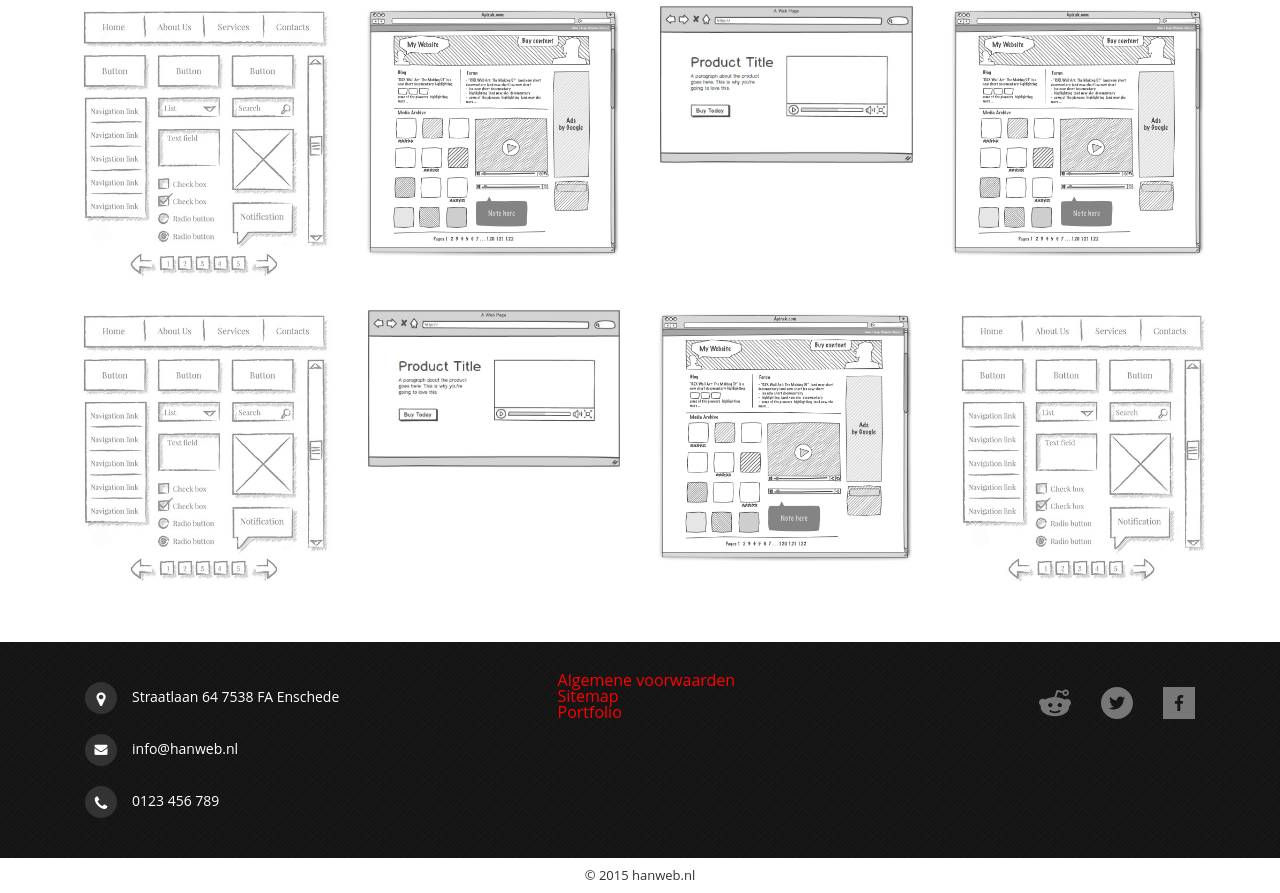
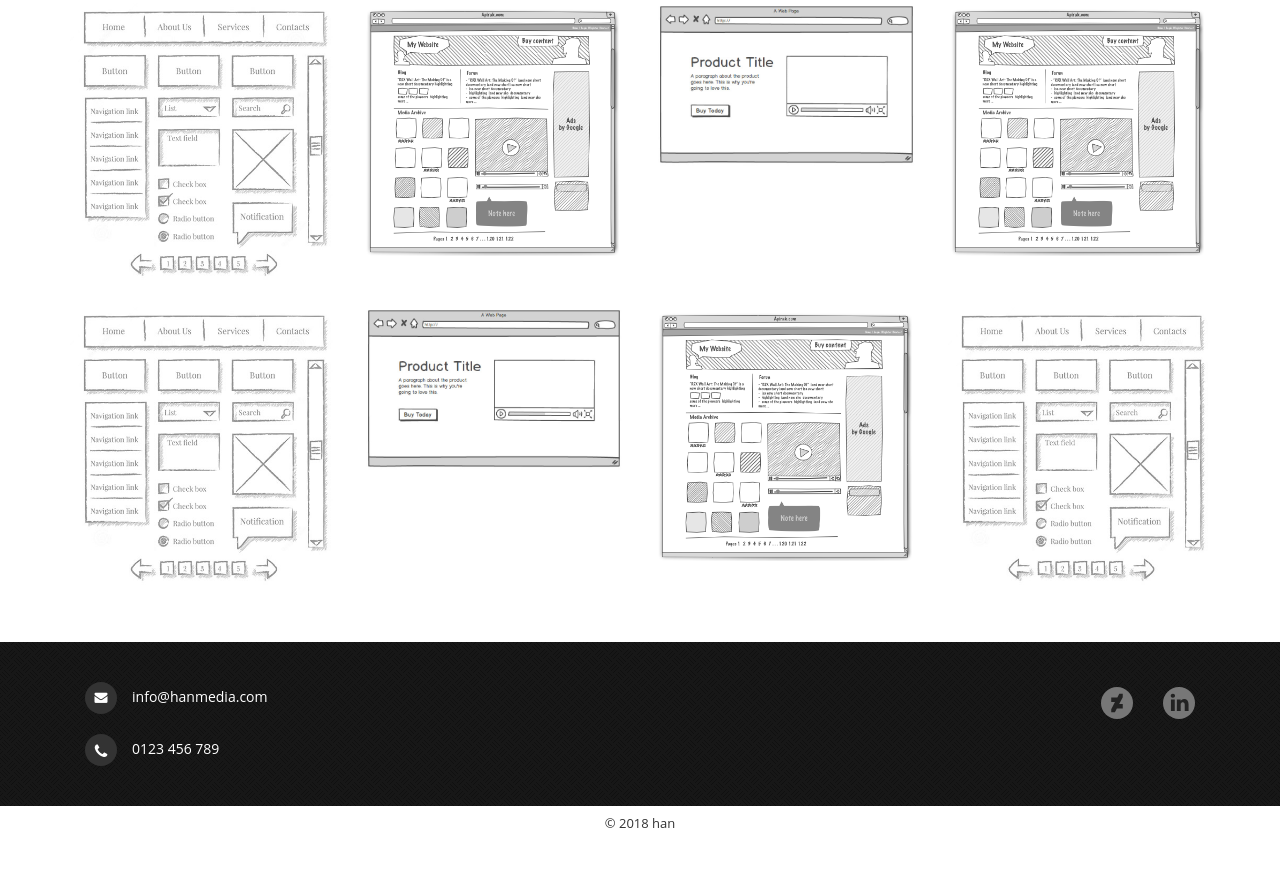
Before and after one commit to haniebal/portfolio, a plain HTML site: page portfolio.html in a window 1280 px wide. Shown: the part 798-1691 px from the top of the page. After the commit the page ends 1639 px from the top, so only its background shows below. Drawn offline with Linux system fonts and the light colour scheme; some packages are replaced by stand-ins of ours.

Commit message:
Add files via upload

```diff
--- a/portfolio.html
+++ b/portfolio.html
@@ -6,7 +6,7 @@
     <meta name="viewport" content="initial-scale=1.0, user-scalable=no" />
     <meta name="description" content="">
     <meta name="author" content="">
-    <title>Han Web</title>
+    <title>Han Media</title>
     <link rel="shortcut icon" href="img/favicon.ico"/>
     <link rel="stylesheet" href="css/bootstrap.css">
     <link rel="stylesheet" href="css/style.css" type="text/css">
@@ -26,17 +26,25 @@
             <span class="icon-bar"></span>
             <span class="icon-bar"></span>
           </button>
-          <a class="navbar-brand" href="index.html">
-            <svg version="1.1" x="0px" y="0px" width="325px" height="42px" viewBox="0 0 416.902 65.23" enable-background="new 0 0 426.5 75" xml:space="preserve">
-              <path class="h" d="M0 0l48.211 7.076L7.032 48.255V27.36H111.09L83.729 0l-65.231 65.23h92.92l-60.996-5.94 -14.479-1.41 47.861-47.861 10.31 10.311H0v44.902L65.232 0H0"/><path class="letters" d="M150.669 65.231h-10.252V0h10.252v27.955h11.647V0h10.438v65.23h-10.438V37.272h-11.647V65.231z"/><path class="letters" d="M218.043 65.231h-10.346l-1.77-11.834h-12.58l-1.771 11.834h-9.412L192.603 0h15.004L218.043 65.231zM194.653 44.543h9.877l-4.846-32.988h-0.186L194.653 44.543z"/><path class="letters" d="M313.931 30.471h-0.185l-3.637 34.76h-14.07L288.771 0h9.974l5.402 51.438h0.188L309.18 0h9.878l5.031 51.811h0.187L329.494 0h8.944l-7.269 65.23h-13.604L313.931 30.471z"/><path class="letters" d="M358.102 27.487h14.071v9.322h-14.071V55.91h17.706v9.319H347.85V0h27.958v9.317h-17.706V27.487L358.102 27.487z"/><path class="letters" d="M415.878 15.002v2.331c0 6.707-2.051 10.902-6.616 13.045v0.187c5.497 2.143 7.642 6.989 7.642 13.887v5.31c0 10.064-5.313 15.471-15.563 15.471h-16.122V0h15.47C411.312 0 415.878 4.937 415.878 15.002zM395.469 9.318v17.24h4.009c3.819 0 6.15-1.678 6.15-6.896v-3.635c0-4.659-1.586-6.709-5.218-6.709H395.469zM395.469 35.877v20.034h5.871c3.449 0 5.313-1.584 5.313-6.429v-5.686c0-6.058-1.957-7.92-6.616-7.92H395.469z"/><path class="letters" d="M236.865 17.983h-0.186v47.248h-9.227V0h12.859l10.343 39.046h0.188V0h9.133v65.23h-10.531L236.865 17.983z"/>
-            </svg>
-            <img src="img/imageLogo.png">
-        	</a>
+          <a class="navbar-brand draw-animation" href="#">
+          <svg version="1.1" x="0px" y="0px" width="62.834px" height="65px" viewBox="0 0 62.834 65" enable-background="new 0 0 62.834 65" xml:space="preserve">
+          <polygon class="ani"  fill="#161413" points="29.948,2.941 0.094,62.06 0.094,65 62.153,65 62.153,62.06 "/>
+          <rect  x="0" fill="#352F2C" width="62" height="62"/>
+          <path class="ani" fill="#890E0E" d="M38.992,13.235L36.418,31.03h-9.044l-2.059-20.147l-14.342-0.634L6.084,20.634v2.941l7.342-7.36h9.01V31
+            l-9.474,3.338L6.084,54.94v2.94h5.951h7.497l8.855-8.854v-2.942l-1.676-4.761l1.676-4.373h5.472l2.044,5.99l-2.044,11.794v2.941
+            l17.414,0.016l4.89-4.901v-2.94l-18.421,1.325l2.068-14.225h5.313l11.039-11.066v-2.941l-4.377-12.062L38.992,13.235z
+             M24.433,47.575l-14.265,4.337l1.867-7.395l7.548-7.566h2.853L24.433,47.575z M50.211,23.425L42.654,31h-2.844v-9.62l5.369-5.37
+            h5.031V23.425z"/>
+          <path  fill="#FF0000" d="M50.211,7.119h-7.497l-8.854,8.855v12.084h-5.472V13.274v-2.029V7.323L10.973,7.307l-4.889,4.901v8.426
+            l7.342-7.36h9.01v14.785h-5.322L6.084,39.114v9.875v5.951h5.951h7.497l8.855-8.855V34.009h5.472v14.776v2.03v3.92l17.414,0.017
+            l4.89-4.901v-8.425l-7.344,7.359h-9.009V34.009h5.313l11.039-11.064V13.07V7.119H50.211z M22.437,43.62l-5.369,5.369h-5.032v-7.415
+            l7.548-7.565h2.853V43.62z M50.211,20.483l-7.557,7.575h-2.844v-9.619l5.369-5.37h5.031V20.483z"/>
+          </svg>
+          </a>
         </div>
         <div class="collapse navbar-collapse" id="myNavbar">
           <ul class="nav navbar-nav navbar-right">
-            <li><a href="index.html">Home</a></li>
-            <li><a href="#">Portfolio</a></li>
+            <li><a href="portfolio.html">Portfolio</a></li>
             <li><a href="contact.html">Contact</a></li>
           </ul>
         </div>
@@ -50,13 +58,13 @@
       </ol>
       <div class="carousel-inner" role="listbox">
         <div class="item active">
-          <img src="img/camping1.jpg" alt="Chania">
+          <img src="img/spikeShip.png" alt="SpaceShip">
         </div>
         <div class="item">
-          <img src="img/camping2.jpg" alt="Chania">
+          <img src="img/robot_background_by_hanieball-d5l5mcy.png" alt="Robot">
         </div>
         <div class="item">
-          <img src="img/stock1.jpg" alt="Flower">
+          <img src="img/gameScreen.png" alt="VideoGame">
         </div>
       </div>
       <a class="left carousel-control" href="#myCarousel" role="button" data-slide="prev">
@@ -73,7 +81,7 @@
         <div class="row"> <!-- Page Heading -->
             <div class="col-lg-12">
                 <h1 class="page-header">Portfolio
-                    <small>Projecten van Han Web</small>
+                    <small>Projecten van Han Media</small>
                 </h1>
             </div>
         </div> <!-- /.row -->
@@ -145,49 +153,35 @@
         </div> <!-- /.row -->
       </div>
     </div>
+    </div>
     <div class="container-fluid footer"> <!-- Footer -->
       <div class="container">
         <div class="row">
-          <div class="col-sm-5">
-            <p><i class="fa fa-map-marker"></i>Straatlaan 64 7538 FA Enschede</p>
-            <p><i class="fa fa-envelope"></i>info@hanweb.nl</p>
+          <div class="col-sm-8">
+            <p><i class="fa fa-envelope"></i>info@hanmedia.com</p>
             <p><i class="fa fa-phone"></i>0123 456 789</p>
           </div>
           <div class="col-sm-4">
-            <ul class="footer-nav">
-              <li><a href="#">Algemene voorwaarden</a></li>
-              <li><a href="#">Sitemap</a></li>
-              <li><a href="#">Portfolio</a></li>
-            </ul>
-          </div>
-          <div class="col-sm-3">
 						<div class="wrapper">
-              <a href="#" class="socialCircle">
-                <svg version="1.1" x="0px" y="0px" width="32px" height="32px" viewBox="0 0 32 32" enable-background="new 0 0 32 32" xml:space="preserve">
-                <path d="M32,15.7c0-2.1-1.7-3.8-3.8-3.8c-0.9,0-1.8,0.3-2.4,0.9c-2.3-1.5-5.3-2.4-8.5-2.5l1.7-5.3L23.5,6
-                  c0.1,1.7,1.5,3,3.2,3c1.8,0,3.2-1.4,3.2-3.2c0-1.8-1.4-3.2-3.2-3.2c-1.2,0-2.3,0.7-2.9,1.7L18.5,3c-0.4-0.1-0.9,0.2-1,0.6l-2.1,6.5
-                  c-3.4,0.1-6.7,1-9.2,2.5c-0.7-0.5-1.5-0.8-2.4-0.8c-2.1,0-3.8,1.7-3.8,3.8c0,1.3,0.7,2.5,1.7,3.2c0,0.3-0.1,0.6-0.1,0.9
-                  c0,2.7,1.5,5.1,4.3,6.9c2.7,1.8,6.2,2.7,10,2.7c3.8,0,7.3-1,10-2.7c2.8-1.8,4.3-4.3,4.3-6.9c0-0.3,0-0.6-0.1-0.8
-                  C31.3,18.3,32,17.1,32,15.7z M26.7,4.3c0.8,0,1.5,0.7,1.5,1.5c0,0.8-0.7,1.5-1.5,1.5s-1.5-0.7-1.5-1.5C25.2,5,25.9,4.3,26.7,4.3z
-                   M9.1,18.1c0-1.2,1-2.2,2.2-2.2c1.2,0,2.2,1,2.2,2.2s-1,2.2-2.2,2.2C10.1,20.3,9.1,19.3,9.1,18.1z M21.3,24.5
-                  c-1.1,1.1-2.8,1.7-5.3,1.7c0,0,0,0,0,0c0,0,0,0,0,0c-2.4,0-4.1-0.5-5.3-1.7c-0.3-0.3-0.3-0.9,0-1.2c0.3-0.3,0.9-0.3,1.2,0
-                  c0.8,0.8,2.1,1.1,4,1.1c0,0,0,0,0,0c0,0,0,0,0,0c1.9,0,3.2-0.4,4-1.1c0.3-0.3,0.9-0.3,1.2,0C21.6,23.6,21.6,24.1,21.3,24.5z
-                   M20.8,20.3c-1.2,0-2.2-1-2.2-2.2s1-2.2,2.2-2.2c1.2,0,2.2,1,2.2,2.2S22,20.3,20.8,20.3z"/>
+              <a href="verslag.pdf" class="socialCircle">
+                <svg version="1.1" id="Capa_1" xmlns="http://www.w3.org/2000/svg" xmlns:xlink="http://www.w3.org/1999/xlink" x="0px" y="0px"
+                 viewBox="0 0 112.198 112.198" style="enable-background:new 0 0 112.198 112.198;" xml:space="preserve">
+                <circle cx="56.099" cy="56.099" r="56.098"/>
+                <polygon id="da_1_" style="fill:#222;" points="76.313,35.591 63.781,59.612 76.313,59.612 76.313,75.484 55.524,75.484
+                  48.737,88.497 35.885,88.497 35.885,77.916 49.004,52.772 35.885,52.772 35.885,36.74 57.368,36.74 64.182,23.701 76.313,23.701
+                  "/>
                 </svg>
               </a>
               <a href="#" class="socialCircle">
-                <svg version="1.1" x="0px" y="0px" width="32px" height="32px" viewBox="0 0 32 32" enable-background="new 0 0 32 32" xml:space="preserve">
-                <path d="M16,0C7.2,0,0,7.2,0,16c0,8.8,7.2,16,16,16s16-7.2,16-16C32,7.2,24.8,0,16,0z M22.4,12.7c0,0.1,0,0.3,0,0.4
-                  c0,4.3-3.3,9.3-9.3,9.3c-1.9,0-3.6-0.5-5-1.5c0.3,0,0.5,0,0.8,0c1.5,0,3-0.5,4.1-1.4c-1.4,0-2.6-1-3.1-2.3c0.2,0,0.4,0.1,0.6,0.1
-                  c0.3,0,0.6,0,0.9-0.1c-1.5-0.3-2.6-1.6-2.6-3.2c0,0,0,0,0,0c0.4,0.2,0.9,0.4,1.5,0.4c-0.9-0.6-1.5-1.6-1.5-2.7
-                  c0-0.6,0.2-1.2,0.4-1.7c1.6,2,4,3.3,6.8,3.4c-0.1-0.2-0.1-0.5-0.1-0.7c0-1.8,1.5-3.3,3.3-3.3c0.9,0,1.8,0.4,2.4,1
-                  c0.7-0.1,1.5-0.4,2.1-0.8c-0.2,0.8-0.8,1.4-1.4,1.8c0.7-0.1,1.3-0.3,1.9-0.5C23.6,11.7,23,12.3,22.4,12.7z"/>
-                </svg>
-              </a>
-              <a href="#" class="socialCircle">
-                <svg version="1.1" x="0px" y="0px" width="32px" height="32px" viewBox="0 0 32 32" enable-background="new 0 0 32 32" xml:space="preserve">
-                  <path d="M0,0v32h32V0H0z M20.2,10.7l-1.5,0c-1.2,0-1.4,0.6-1.4,1.4v1.8h2.8l-0.4,2.8h-2.4V24h-2.9v-7.3h-2.5v-2.8
-                  h2.5v-2.1C14.3,9.3,15.8,8,18,8c1,0,1.9,0.1,2.2,0.1V10.7z"/>
+                <svg version="1.1" id="Capa_1" xmlns="http://www.w3.org/2000/svg" xmlns:xlink="http://www.w3.org/1999/xlink" x="0px" y="0px"
+                 viewBox="0 0 112.196 112.196" style="enable-background:new 0 0 112.196 112.196;" xml:space="preserve">
+                <circle cx="56.098" cy="56.097" r="56.098"/>
+                <path style="fill:#222;" d="M89.616,60.611v23.128H76.207V62.161c0-5.418-1.936-9.118-6.791-9.118
+                  c-3.705,0-5.906,2.491-6.878,4.903c-0.353,0.862-0.444,2.059-0.444,3.268v22.524H48.684c0,0,0.18-36.546,0-40.329h13.411v5.715
+                  c-0.027,0.045-0.065,0.089-0.089,0.132h0.089v-0.132c1.782-2.742,4.96-6.662,12.085-6.662
+                  C83.002,42.462,89.616,48.226,89.616,60.611L89.616,60.611z M34.656,23.969c-4.587,0-7.588,3.011-7.588,6.967
+                  c0,3.872,2.914,6.97,7.412,6.97h0.087c4.677,0,7.585-3.098,7.585-6.97C42.063,26.98,39.244,23.969,34.656,23.969L34.656,23.969z
+                   M27.865,83.739H41.27V43.409H27.865V83.739z"/>
                 </svg>
               </a>
             </div>
@@ -196,7 +190,7 @@
       </div>
     </div> <!-- / Footer -->
     <div class="container-fluid text-center copyright">
-      <p>© 2015 hanweb.nl</p>
+      <p>© 2018 han</p>
     </div>
     <script src="js/jquery.js"></script>
     <script type="text/javascript" src="js/bootstrap.min.js"></script>
```
